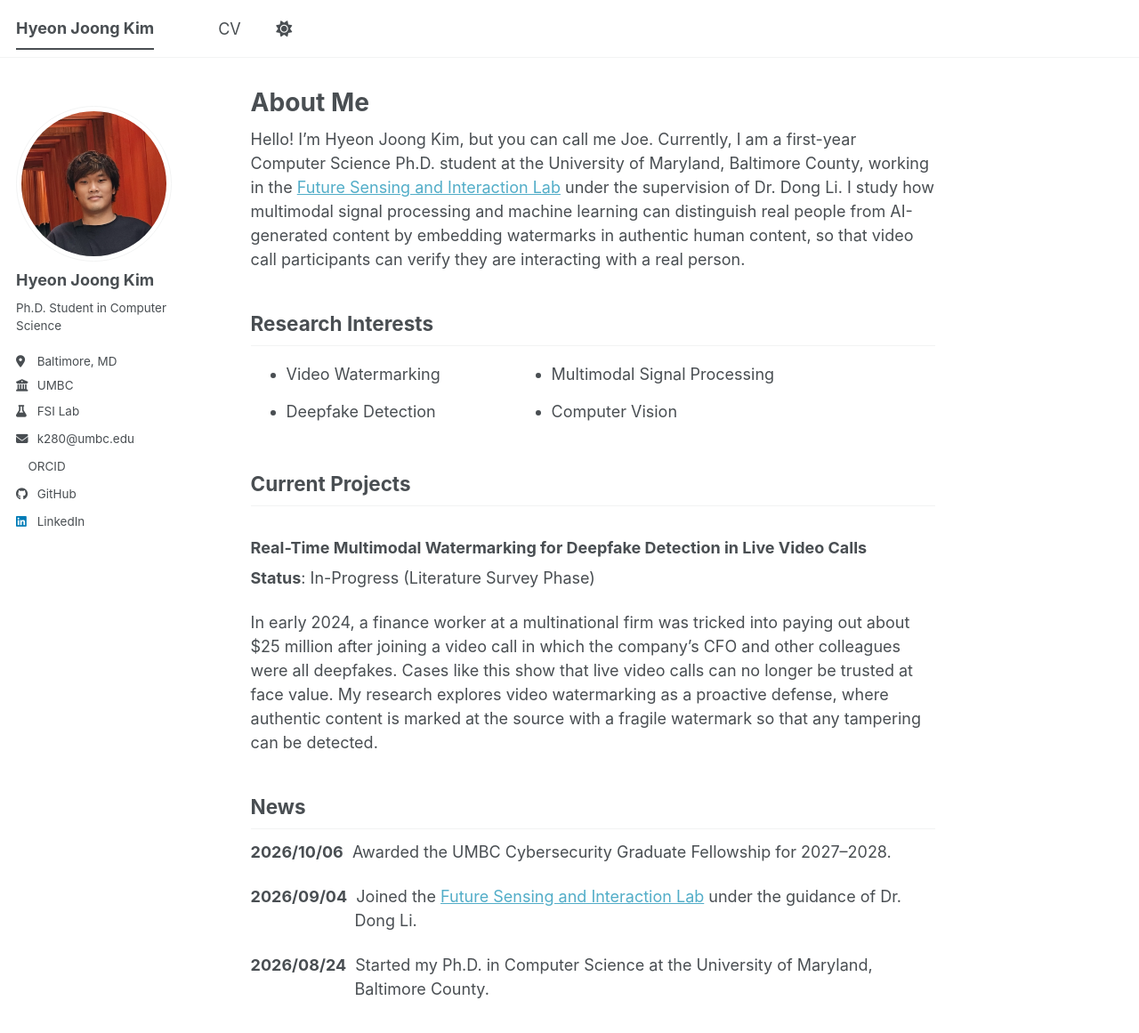
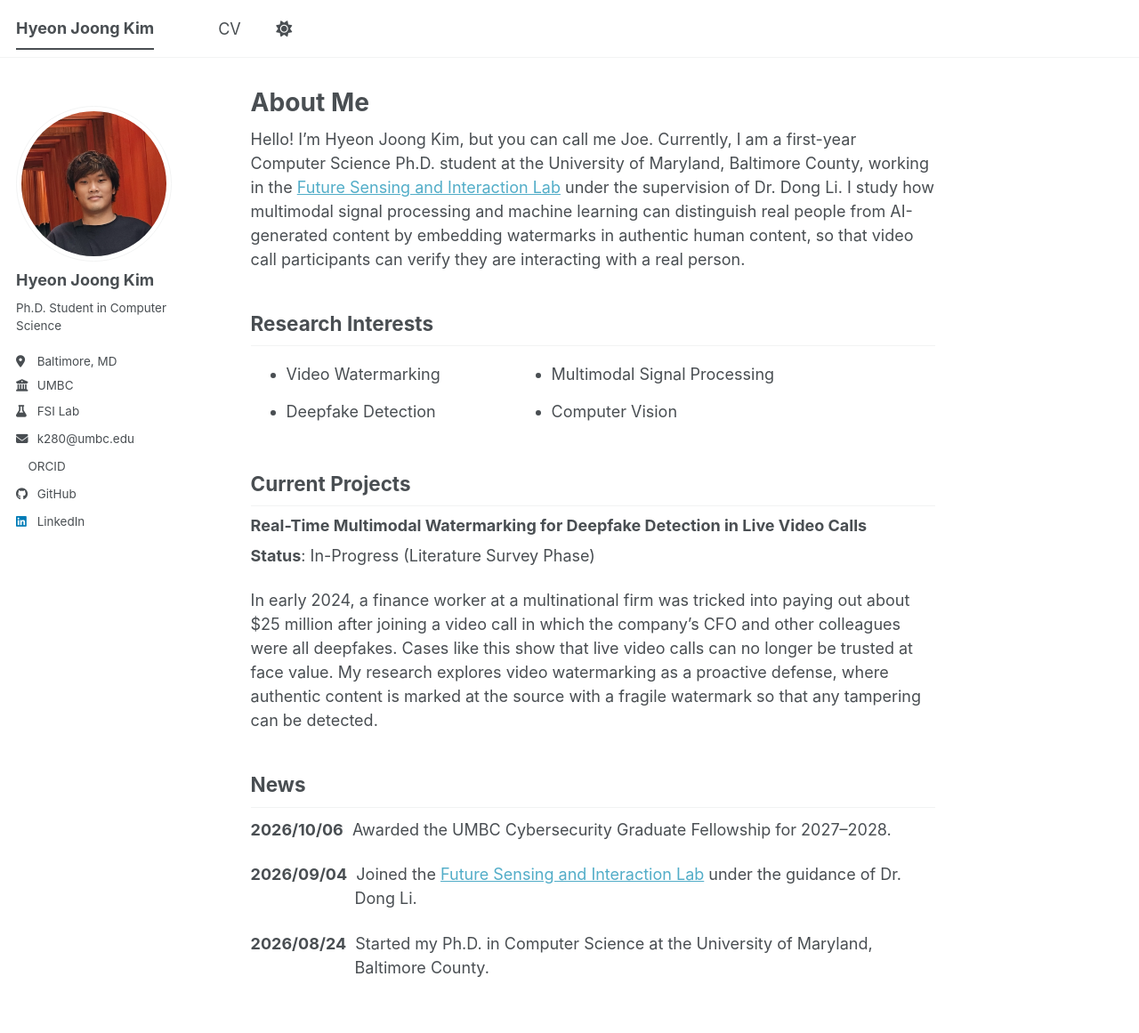
Before and after one commit to hyeonjoong-k/hyeonjoong-k.github.io, a Jekyll site: the page built from _pages/about.md, in a window 1280 px wide and 1341 px high. Shown: the top 1161 px of the window at 89% size. Built offline with Jekyll 4.4.1, drawn with Linux system fonts in a browser that asks for light colours; a style sheet for code colours, icons or effects is not loaded.

Commit message:
Update about.md

```diff
--- a/_pages/about.md
+++ b/_pages/about.md
@@ -19,6 +19,7 @@ Hello! I'm Hyeon Joong Kim, but you can call me Joe. Currently, I am a first-yea
 
 ## Current Projects
 ### Real-Time Multimodal Watermarking for Deepfake Detection in Live Video Calls
+{: style="margin-top: 0.5em;"}
 **Status**: In-Progress (Literature Survey Phase)
 
 In early 2024, a finance worker at a multinational firm was tricked into paying out about $25 million after joining a video call in which the company's CFO and other colleagues were all deepfakes. Cases like this show that live video calls can no longer be trusted at face value. My research explores video watermarking as a proactive defense, where authentic content is marked at the source with a fragile watermark so that any tampering can be detected.
```
